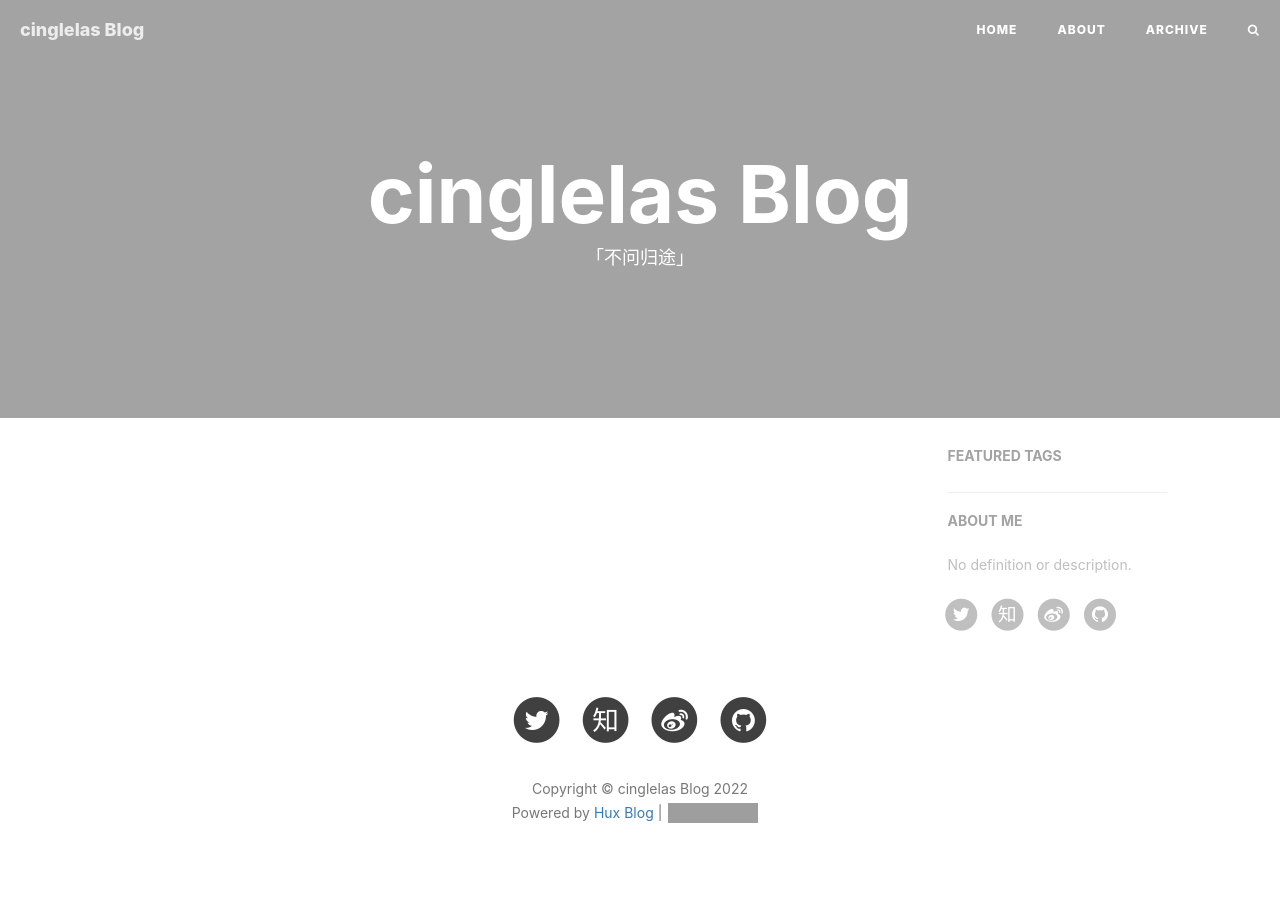
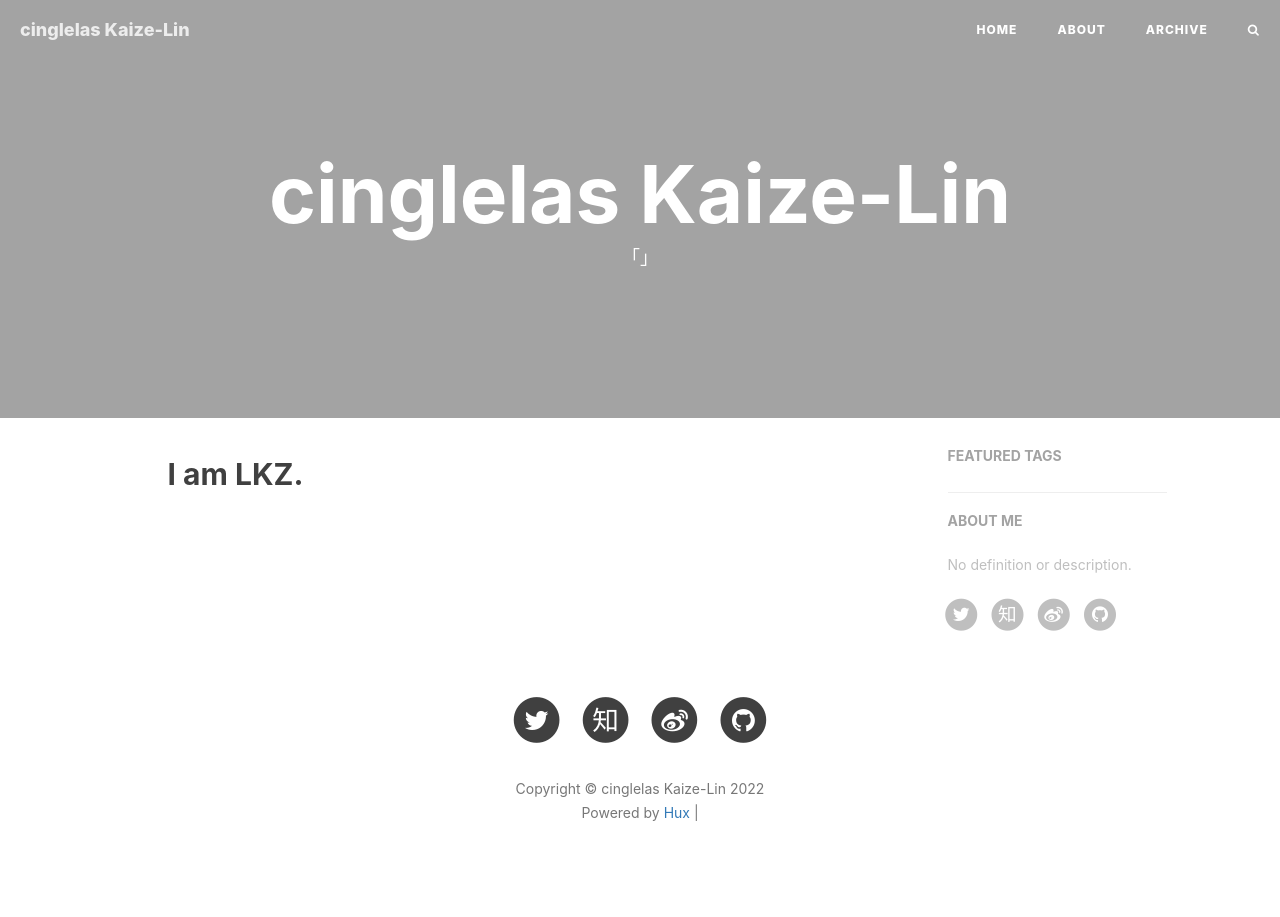
Before and after one commit to cinglelas/cinglelas.github.io, a Jekyll site: the page built from index.html, in a window 1280 px wide. Built offline with Jekyll 4.4.1, drawn with Linux system fonts in a browser that asks for light colours; nearby versions of some CDN libraries; the list of posts is cut into pages by our own code; comment, search, counter and statistics services are not loaded; grey boxes are pictures that could not be loaded.

Commit message:
little change

```diff
--- a/_config.yml
+++ b/_config.yml
@@ -1,6 +1,6 @@
 # Site settings
-title: cinglelas Blog
-SEOTitle: cinglelas Blog
+title: cinglelas Kaize-Lin
+SEOTitle: cinglelas Kaize-Lin
 # header-img: img/home-bg.jpg
 email: linkaize1234@gmail.com
 description: ""
--- a/_includes/footer.html
+++ b/_includes/footer.html
@@ -9,11 +9,11 @@
                 <p class="copyright text-muted">
                     Copyright &copy; {{ site.title }} {{ site.time | date: '%Y' }}
                     <br>
-                    Powered by <a href="http://huangxuan.me">Hux Blog</a> |
-                    <iframe style="margin-left: 2px; margin-bottom:-5px;" frameborder="0" scrolling="0" width="100px"
+                    Powered by <a href="http://huangxuan.me">Hux</a> |
+                    <!--<iframe style="margin-left: 2px; margin-bottom:-5px;" frameborder="0" scrolling="0" width="100px"
                         height="20px"
                         src="https://ghbtns.com/github-btn.html?user=huxpro&repo=huxpro.github.io&type=star&count=true">
-                    </iframe>
+                    </iframe> -->
                 </p>
             </div>
         </div>
--- a/_layouts/page.html
+++ b/_layouts/page.html
@@ -30,6 +30,7 @@ layout: default
     <!-- PostList Container -->
     <div class="col-lg-8 col-lg-offset-1 col-md-8 col-md-offset-1 col-sm-12
       col-xs-12 postlist-container">
+      <h2>I am LKZ.</h2>
       {{ content }}
     </div>
     <!-- Sidebar Container -->
--- a/index.html
+++ b/index.html
@@ -1,6 +1,6 @@
 ---
 layout: page
-description: "「不问归途」"
+description: "「」"
 ---
 
 {% for post in paginator.posts %}
```
Also changed, not shown: _includes/about/en.md (deleted, +0 -33 lines), _includes/about/zh.md (deleted, +0 -31 lines).
